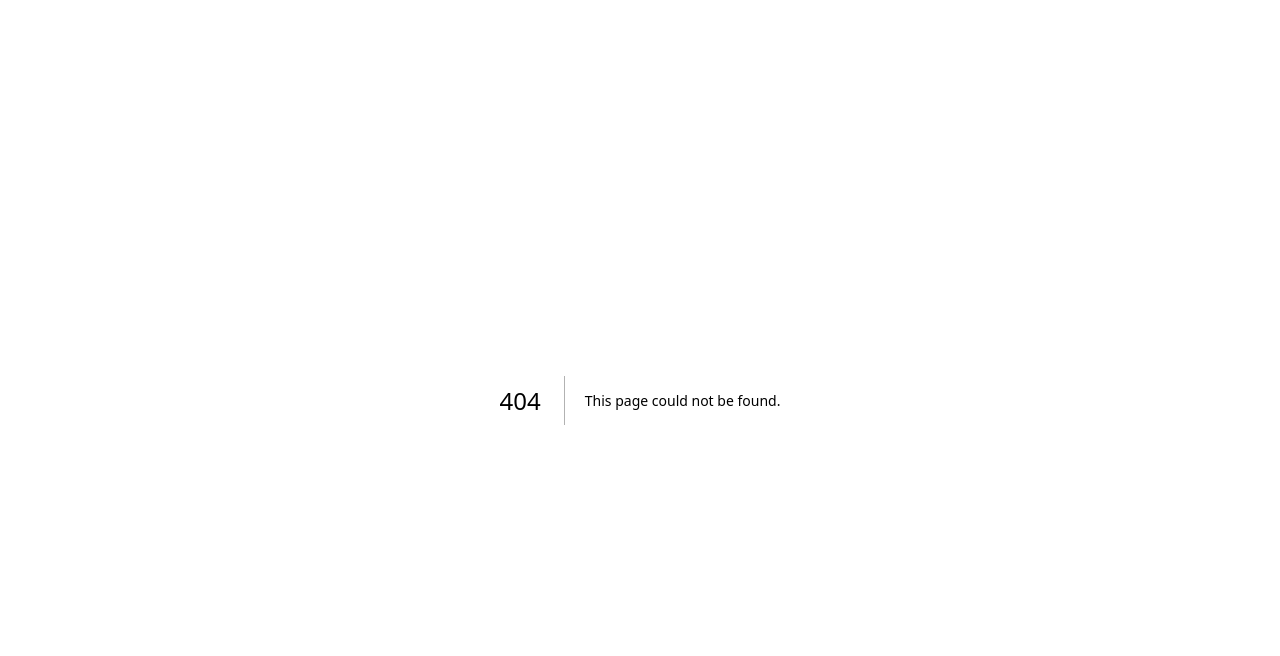
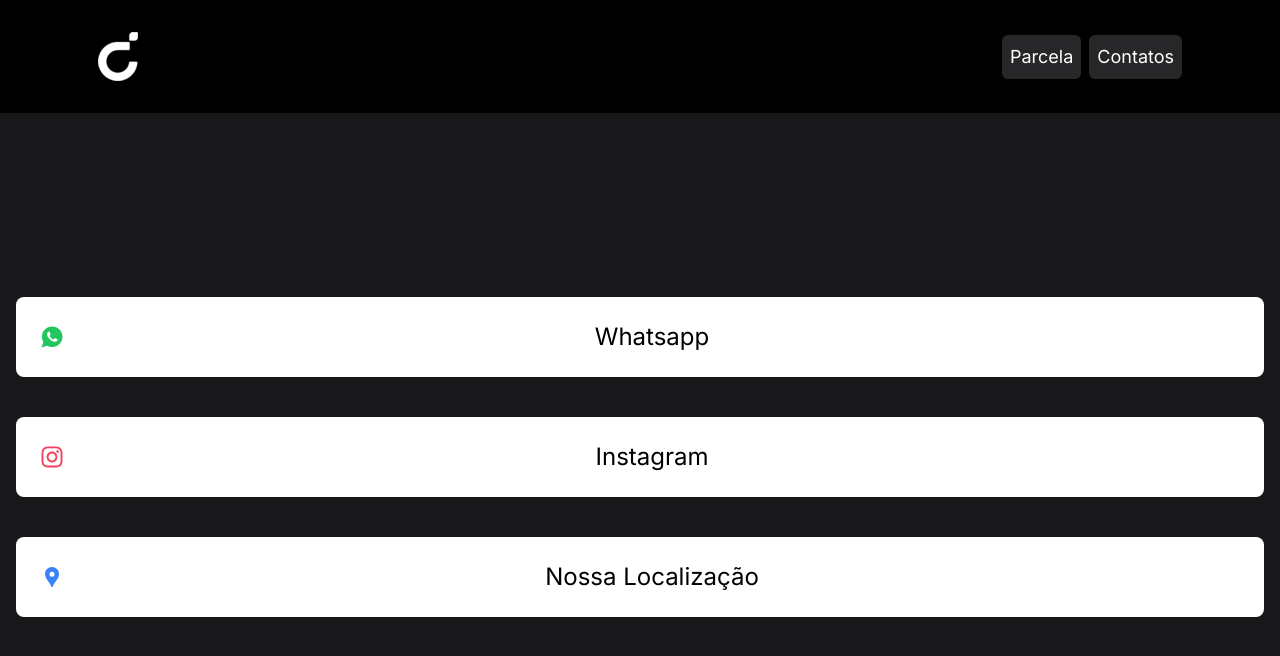
Before and after one commit to enzo2101/Garcia-Apple, a Next.js app: page /contatos in a window 1280 px wide. Before the commit this address had no page. Shown: the top 656 px of the page. Built offline with nearby package versions, Linux system fonts and the light colour scheme.

Commit message:
create Contacts page + Components and refactor buttons on home page

```diff
--- /dev/null
+++ b/src/app/contatos/page.tsx
@@ -0,0 +1,25 @@
+"use client"
+
+import React from 'react'
+import Header from '~/components/Header/Header'
+import SocialMidiaDocker from '~/components/SocialMidiaDocker/SocialMidiaDocker'
+
+import { IoLogoWhatsapp } from "react-icons/io";
+import { IconContext } from "react-icons";
+
+const contact = () => {
+  return (
+    <div className="bg-zinc-900 min-h-screen flex flex-col">
+      <Header />
+      <div className="flex flex-grow justify-center items-center px-4">
+        <div className="w-full flex flex-col space-y-10 text-center">
+          <SocialMidiaDocker link={"https://api.whatsapp.com/send/?phone=558488271234&text&type=phone_number&app_absent=0"} social={"Whatsapp"} />
+          <SocialMidiaDocker link={"https://www.instagram.com/garciaapple_/"} social={"Instagram"} />
+          <SocialMidiaDocker link={"https://goo.gl/maps/TSRkX7iEJAwnXi6R6"} social={"Nossa Localização"} />
+        </div>
+      </div>
+    </div>
+  )
+}
+
+export default contact
--- a/src/app/page.tsx
+++ b/src/app/page.tsx
@@ -1,9 +1,8 @@
 "use client"
 
+import Link from "next/link";
 import Header from "~/components/Header/Header";
 
-import { FaCheck } from "react-icons/fa";
-import { IconContext } from "react-icons";
 import PaymentMethod from "~/components/PaymentMethod/PaymentMethod";
 
 export default function HomePage() {
@@ -16,7 +15,11 @@
             <div className="space-y-4 xl:pt-36 xl:max-w-[500px] xl:text-left">
               <h1 className="font-bold text-4xl xl:text-5xl text-white">O Melhor Iphone na sua mão<span className="text-yellow-500">.</span></h1>
               <p className="text-gray-400 font-bold">Nós da Garcia Apple trabalhamos os iPhones com melhor estado de conservação de Natal-RN</p>
+              <div>
+                <Link href="https://www.instagram.com/garciaapple_/">
                   <button className="bg-gradient-to-b from-yellow-500 to-yellow-600 text-lg p-4 rounded-md">ESCOLHA O SEU</button>
+                </Link>
+              </div>
             </div>
             <div>
               <img className="rounded-xl h-[500px] w-[400px] xl:h-[700px] xl:w-[560px]" src="./introducao1.png" alt="Imagem Iphone 15 Pro Max" />
@@ -30,7 +33,11 @@
                 <h1 className="font-bold text-3xl xl:text-5xl text-black">Quem somos nós?</h1>
                 <p className="text-gray-400 font-bold">Lorem ipsum, dolor sit amet consectetur adipisicing elit. Saepe alias doloremque rem eaque exercitationem, quidem quaerat nam sit praesentium adipisci ipsa incidunt odit quod maiores voluptatum quo a, fuga reiciendis?
                   Iste nobis eveniet ut dolores, amet illum cumque mollitia error accusantium, nihil, expedita ipsum molestiae sit blanditiis harum cupiditate minus esse sint. Consectetur autem eius sit impedit earum voluptate fuga.</p>
+                <div>
+                  <Link href="https://api.whatsapp.com/send/?phone=558488271234&text&type=phone_number&app_absent=0">
                     <button className="bg-gradient-to-b from-yellow-500 to-yellow-600 text-lg p-4 rounded-md">FALAR COM UM DE NOSSOS ATENDENTES</button>
+                  </Link>
+                </div>
               </div>
             </div>
           </div>
@@ -47,7 +54,11 @@
               <PaymentMethod methodPayment="Seu aparelho como forma de desconto" />
               <PaymentMethod methodPayment="Pagamento 100% seguros e suporte 24h" />
             </div>
+            <div>
+              <Link href="https://api.whatsapp.com/send/?phone=558488271234&text&type=phone_number&app_absent=0">
                 <button className="bg-gradient-to-b from-yellow-500 to-yellow-600 text-lg p-4 rounded-md text-black ">SAIBA MAIS</button>
+              </Link>
+            </div>
           </div>
         </div>
       </div>
--- a/src/components/Header/Header.tsx
+++ b/src/components/Header/Header.tsx
@@ -15,7 +15,7 @@
           <Link className="text-white p-2 bg-zinc-800 rounded-md" href={"/parcela"}>Parcela</Link>
           {/* <Link className="text-white" href={"/produtos"}>Produtos</Link> */}
           <Link className="text-white p-2 bg-zinc-800 rounded-md" href={"/contatos"}>Contatos</Link>
-          <Link className="text-white p-2 bg-zinc-800 rounded-md" href={"/recibos"}>Recibos</Link>
+          {/* <Link className="text-white p-2 bg-zinc-800 rounded-md" href={"/recibos"}>Recibos</Link> */}
         </div>
       </div>
     </div>
--- /dev/null
+++ b/src/components/SocialMidiaDocker/SocialMidiaDocker.tsx
@@ -0,0 +1,60 @@
+import Link from 'next/link'
+import React from 'react'
+
+import { IoLogoWhatsapp } from "react-icons/io";
+import { FaInstagram } from "react-icons/fa";
+import { MdLocationPin } from "react-icons/md";
+import { IconContext } from "react-icons";
+
+const SocialMidiaDocker = ({ link, social }: { link: string, social: string }) => {
+  switch (social) {
+    case "Whatsapp":
+      return (
+        <IconContext.Provider value={{ className: "text-green-500" }}>
+          <Link className="bg-white rounded-lg shadow-5xl p-6 w-auto text-2xl" href={link}>
+            <div className="flex flex-row">
+              <div className="flex justify-start mx-auto my-auto">
+                <IoLogoWhatsapp />
+              </div>
+              <div className="flex justify-center w-full">
+                {social}
+              </div>
+            </div>
+          </Link>
+        </IconContext.Provider>
+      );
+    case "Instagram":
+      return (
+        <IconContext.Provider value={{ className: "text-rose-500" }}>
+          <Link className="bg-white rounded-lg shadow-5xl p-6 w-auto text-2xl" href={link}>
+            <div className="flex flex-row">
+              <div className="flex justify-start mx-auto my-auto">
+                <FaInstagram />
+              </div>
+              <div className="flex justify-center w-full">
+                {social}
+              </div>
+            </div>
+          </Link>
+        </IconContext.Provider>
+      );
+
+    case "Nossa Localização":
+      return (
+        <IconContext.Provider value={{ className: "text-blue-500" }}>
+          <Link className="bg-white rounded-lg shadow-5xl p-6 w-auto text-2xl" href={link}>
+            <div className="flex flex-row">
+              <div className="flex justify-start mx-auto my-auto">
+                <MdLocationPin />
+              </div>
+              <div className="flex justify-center w-full">
+                {social}
+              </div>
+            </div>
+          </Link>
+        </IconContext.Provider>
+      );
+  }
+}
+
+export default SocialMidiaDocker
```
Lines whose indentation alone changed are shown as unchanged.
